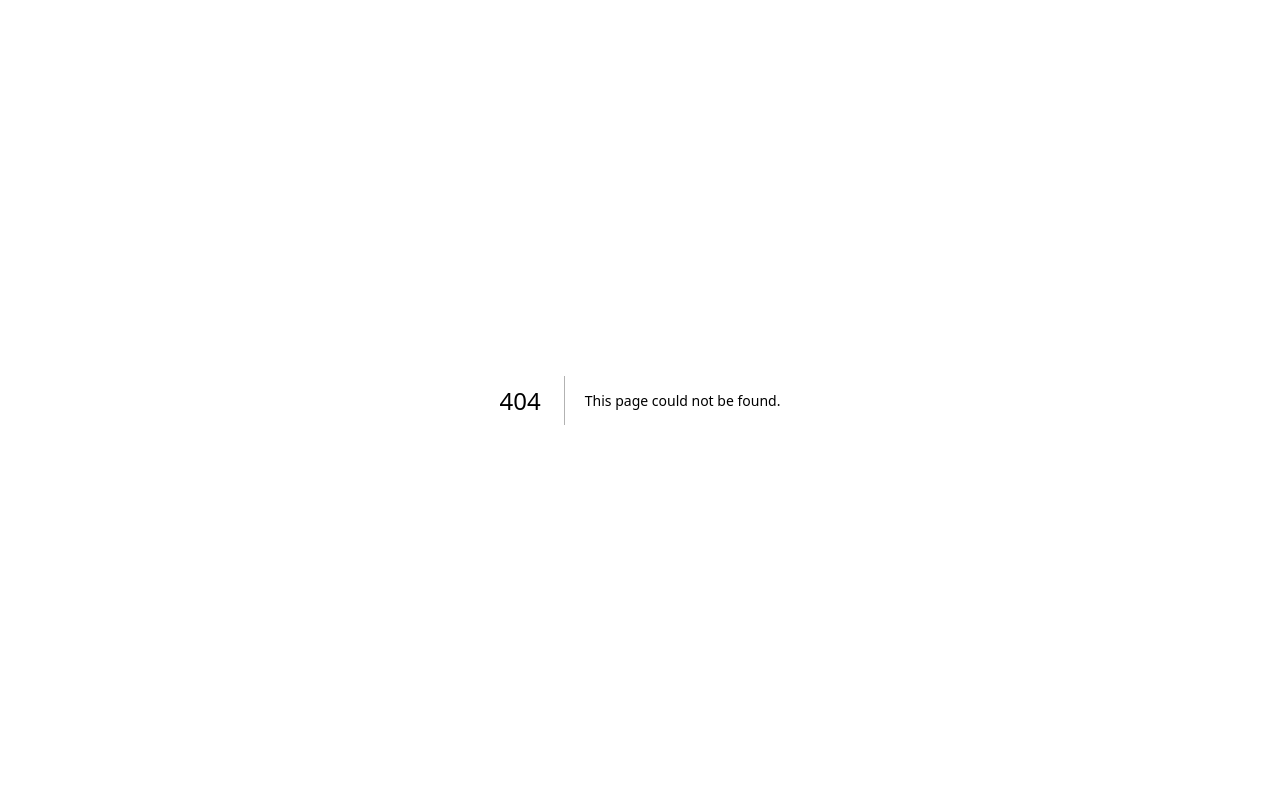
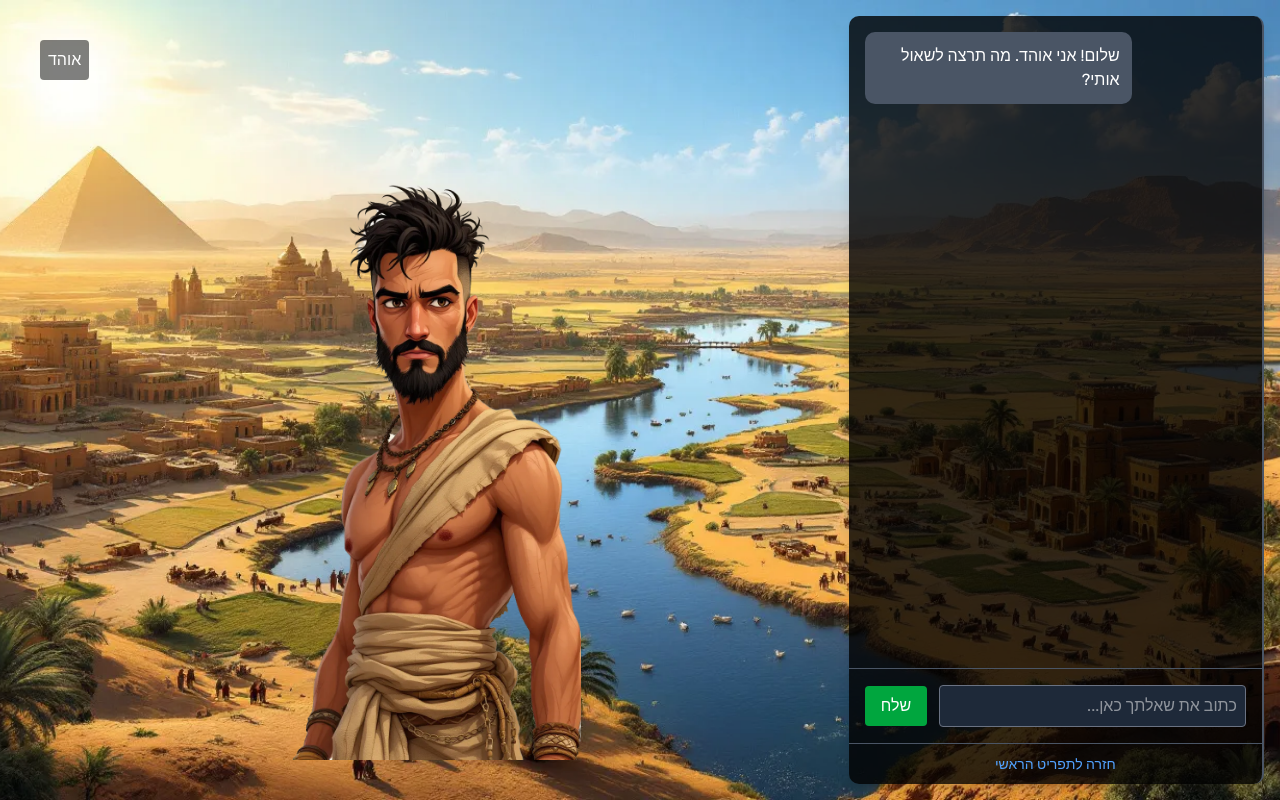
Before and after one commit to aviosipov/exodus-game, a Next.js app: page /chat in a window 1280 px wide. Before the commit this address had no page. Built offline with nearby package versions, Linux system fonts and the light colour scheme.

Commit message:
feat: Add tailwind-scrollbar plugin and integrate chat page component with message handling

```diff
--- a/package.json
+++ b/package.json
@@ -29,6 +29,7 @@
     "@types/react-dom": "^19",
     "eslint": "^9",
     "eslint-config-next": "15.3.0",
+    "tailwind-scrollbar": "^4.0.2",
     "tailwindcss": "^4",
     "typescript": "^5"
   }
--- /dev/null
+++ b/src/app/chat/page.tsx
@@ -0,0 +1,125 @@
+"use client"; // Required for useState, useEffect, event handlers
+
+import React, { useState, useEffect, useRef } from "react";
+import Link from 'next/link';
+
+// Define message structure
+interface Message {
+  sender: 'user' | 'ai';
+  text: string;
+}
+
+// Default character and background
+const CHARACTER_IMG = "/images/ohad_avatar_nobg.png"; // Using Ohad as default
+const BACKGROUND_IMG = "/images/ancient_egypt_prosperity_bg.webp"; // Using adventure background
+
+export default function ChatPage() {
+  const [messages, setMessages] = useState<Message[]>([]);
+  const [inputValue, setInputValue] = useState('');
+  // eslint-disable-next-line @typescript-eslint/no-unused-vars -- Character selection not yet implemented
+  const [characterName, _setCharacterName] = useState('אוהד'); // Default character name, silence unused setter
+  const messagesEndRef = useRef<HTMLDivElement>(null); // Ref for scrolling
+
+  // Placeholder for initial greeting or loading state
+  useEffect(() => {
+    setMessages([
+      { sender: 'ai', text: `שלום! אני ${characterName}. מה תרצה לשאול אותי?` } // Initial greeting
+    ]);
+  }, [characterName]);
+
+  // Scroll to bottom when messages change
+  useEffect(() => {
+    messagesEndRef.current?.scrollIntoView({ behavior: "smooth" });
+  }, [messages]);
+
+  const handleInputChange = (event: React.ChangeEvent<HTMLInputElement>) => {
+    setInputValue(event.target.value);
+  };
+
+  const handleSendMessage = () => {
+    if (inputValue.trim() === '') return;
+
+    const userMessage: Message = { sender: 'user', text: inputValue };
+    // Placeholder for AI response - replace with actual API call later
+    const aiResponse: Message = { sender: 'ai', text: `זו תגובה זמנית לשאלתך: "${inputValue}"` };
+
+    setMessages(prevMessages => [...prevMessages, userMessage, aiResponse]);
+    setInputValue(''); // Clear input field
+  };
+
+  const handleKeyPress = (event: React.KeyboardEvent<HTMLInputElement>) => {
+    if (event.key === 'Enter') {
+      handleSendMessage();
+    }
+  };
+
+  return (
+    <div
+      dir="rtl" // Right-to-left for Hebrew
+      className="relative w-screen h-screen overflow-hidden bg-cover bg-center bg-no-repeat flex" // Use flex layout
+      style={{ backgroundImage: `url('${BACKGROUND_IMG}')` }}
+    >
+      {/* Right Side: Chat UI (Takes 1/3 width, margin added, height adjusted) - Placed first due to RTL */}
+      <div className="w-1/3 max-h-[calc(100vh-2rem)] flex flex-col bg-black/80 border-s-2 border-gray-600 m-4 rounded-lg shadow-lg"> {/* Replaced h-full with max-h calculation */}
+        {/* Message Display Area */}
+        <div className="flex-grow p-4 overflow-y-auto space-y-4">
+          {messages.map((msg, index) => (
+            <div
+              key={index}
+              className={`flex ${msg.sender === 'user' ? 'justify-start' : 'justify-end'}`} // User left, AI right (in RTL)
+            >
+              <div
+                className={`max-w-[70%] p-3 rounded-lg ${
+                  msg.sender === 'user'
+                    ? 'bg-blue-600 text-white'
+                    : 'bg-gray-600 text-white'
+                }`}
+              >
+                {msg.text}
+              </div>
+            </div>
+          ))}
+          {/* Empty div to scroll to */}
+          <div ref={messagesEndRef} />
+        </div>
+
+        {/* Input Area */}
+        <div className="p-4 border-t border-gray-600 flex items-center gap-3">
+          <input
+            type="text"
+            value={inputValue}
+            onChange={handleInputChange}
+            onKeyPress={handleKeyPress}
+            placeholder="כתוב את שאלתך כאן..."
+            className="flex-grow p-2 rounded border border-gray-500 bg-gray-800 text-white focus:outline-none focus:border-blue-500"
+          />
+          <button
+            onClick={handleSendMessage}
+            className="px-4 py-2 bg-green-600 hover:bg-green-700 text-white rounded transition duration-300"
+          >
+            שלח {/* Send */}
+          </button>
+        </div>
+         {/* Back to Main Menu Button */}
+         <div className="p-2 text-center border-t border-gray-600">
+            <Link href="/" className="text-sm text-blue-400 hover:text-blue-300">
+            חזרה לתפריט הראשי
+            </Link>
+        </div>
+      </div>
+
+      {/* Left Side: Character Display (Takes 2/3 width) - Placed second due to RTL */}
+      <div className="w-2/3 h-full flex items-end justify-center p-10 relative"> {/* Keep width 2/3 */}
+         {/* Character Image */}
+         <div
+            className={`character h-[80%] w-full bg-contain bg-no-repeat bg-bottom transition-opacity duration-500 ease-in-out opacity-100`}
+            style={{ backgroundImage: `url('${CHARACTER_IMG}')` }}
+         ></div>
+         {/* Optional: Character Name Display */}
+         <div className="absolute top-10 left-10 bg-black/50 text-white p-2 rounded">
+            {characterName}
+         </div>
+      </div>
+    </div>
+  );
+}
--- a/src/components/MainMenu.tsx
+++ b/src/components/MainMenu.tsx
@@ -4,31 +4,27 @@ import React from 'react';
 import Link from 'next/link';
 
 const MainMenu: React.FC = () => {
-  // Removed backgroundImageUrl constant again
-
+  // Using ::before pseudo-element for background and overlay
   return (
     <div
       dir="rtl"
-      // Using ::before pseudo-element for background and overlay
       className="relative flex flex-col items-center justify-center min-h-screen p-8 text-right isolate
                  before:absolute before:inset-0 before:-z-10
                  before:bg-[url('/images/main_menu_bg.png')] before:bg-cover before:bg-center before:bg-no-repeat
                  before:bg-black/30 before:content-['']"
-      // Removed inline style and separate overlay div
     >
-      {/* Content container - no longer needs relative z-10 as parent uses isolate */}
+      {/* Content container */}
       <div className="flex flex-col items-center w-full">
-        <h1 className="text-4xl font-bold mb-2 text-white drop-shadow-md">יציאת מצרים: הרפתקה אינטראקטיבית</h1> {/* Changed text color */}
-        <p className="text-lg text-gray-200 mb-10 drop-shadow-md">נובלה ויזואלית אינטראקטיבית ומרכז פעילויות המבוסס על סיפור יציאת מצרים.</p> {/* Changed text color */}
+        <h1 className="text-4xl font-bold mb-2 text-white drop-shadow-md">יציאת מצרים: הרפתקה אינטראקטיבית</h1>
+        <p className="text-lg text-gray-200 mb-10 drop-shadow-md">נובלה ויזואלית אינטראקטיבית ומרכז פעילויות המבוסס על סיפור יציאת מצרים.</p>
 
         {/* Primary Actions */}
-        {/* Added bg-opacity for slight transparency on buttons */}
         <div className="grid grid-cols-1 md:grid-cols-2 gap-6 mb-12 w-full max-w-3xl">
           {/* Button 1: Adventure */}
           <Link href="/adventure" passHref>
             <div className="bg-white/90 p-6 rounded-lg shadow-md hover:shadow-lg transition-shadow cursor-pointer border border-gray-200 backdrop-blur-sm">
               <h2 className="text-2xl font-semibold text-green-700 mb-2">הרפתקה</h2>
-              <p className="text-gray-700">צאו למסע אינטראקטיבי בעקבות סיפור יציאת מצרים, פרק אחר פרק.</p> {/* Adjusted text color */}
+              <p className="text-gray-700">צאו למסע אינטראקטיבי בעקבות סיפור יציאת מצרים, פרק אחר פרק.</p>
           </div>
         </Link>
 
@@ -36,7 +32,7 @@ const MainMenu: React.FC = () => {
           <Link href="/mini-games" passHref>
             <div className="bg-white/90 p-6 rounded-lg shadow-md hover:shadow-lg transition-shadow cursor-pointer border border-gray-200 backdrop-blur-sm">
               <h2 className="text-2xl font-semibold text-yellow-700 mb-2">מיני-משחקים</h2>
-              <p className="text-gray-700">בדקו את הידע והכישורים שלכם עם משחקים קצרים המבוססים על הסיפור.</p> {/* Adjusted text color */}
+              <p className="text-gray-700">בדקו את הידע והכישורים שלכם עם משחקים קצרים המבוססים על הסיפור.</p>
           </div>
         </Link>
 
@@ -44,7 +40,7 @@ const MainMenu: React.FC = () => {
           <Link href="/chat" passHref>
             <div className="bg-white/90 p-6 rounded-lg shadow-md hover:shadow-lg transition-shadow cursor-pointer border border-gray-200 backdrop-blur-sm">
               <h2 className="text-2xl font-semibold text-purple-700 mb-2">שיחה עם דמות</h2>
-              <p className="text-gray-700">שוחחו עם דמויות מהסיפור באמצעות בינה מלאכותית ולמדו את נקודת מבטן.</p> {/* Adjusted text color */}
+              <p className="text-gray-700">שוחחו עם דמויות מהסיפור באמצעות בינה מלאכותית ולמדו את נקודת מבטן.</p>
           </div>
         </Link>
 
@@ -54,11 +50,11 @@ const MainMenu: React.FC = () => {
             className="bg-white/90 p-6 rounded-lg shadow-md hover:shadow-lg transition-shadow text-right border border-gray-200 w-full backdrop-blur-sm"
           >
             <h2 className="text-2xl font-semibold text-red-700 mb-2">אפשרויות</h2>
-            <p className="text-gray-700">התאימו את הגדרות המשחק, כמו עוצמת השמע.</p> {/* Adjusted text color */}
+            <p className="text-gray-700">התאימו את הגדרות המשחק, כמו עוצמת השמע.</p>
         </button>
         </div> {/* Closing Primary Actions Grid */}
 
-        {/* Secondary/Meta Actions - Removed relative z-10 */}
+        {/* Secondary/Meta Actions */}
         <div className="border-t border-gray-400 pt-6 mt-8 w-full max-w-3xl flex flex-wrap justify-center gap-4 text-sm bg-black/20 rounded px-4 py-2 backdrop-blur-sm">
           <Link href="/about" passHref>
             <span className="text-gray-200 hover:text-white cursor-pointer">אודות</span>
@@ -71,9 +67,8 @@ const MainMenu: React.FC = () => {
           <Link href="/dev-guides" passHref>
             <span className="text-gray-200 hover:text-white cursor-pointer">מדריכים למפתחים</span>
           </Link>
-          {/* Removed extra </Link> */}
         </div> {/* Closing Secondary Actions Div */}
-      </div> {/* Closing relative z-10 container */}
+      </div> {/* Closing Content container */}
     </div> /* Closing Main Div */
   );
 };
--- a/tailwind.config.ts
+++ b/tailwind.config.ts
@@ -1,4 +1,5 @@
-import type { Config } from 'tailwindcss'
+import type { Config } from 'tailwindcss';
+import scrollbarPlugin from 'tailwind-scrollbar'; // Import the plugin
 
 const config: Config = {
   content: [
@@ -20,6 +21,8 @@ const config: Config = {
       },
     },
   },
-  plugins: [],
+  plugins: [
+    scrollbarPlugin, // Use the imported plugin variable
+  ],
 }
 export default config
```
Also changed, not shown: 1 other file (tests, documents, lock files or other folders).
